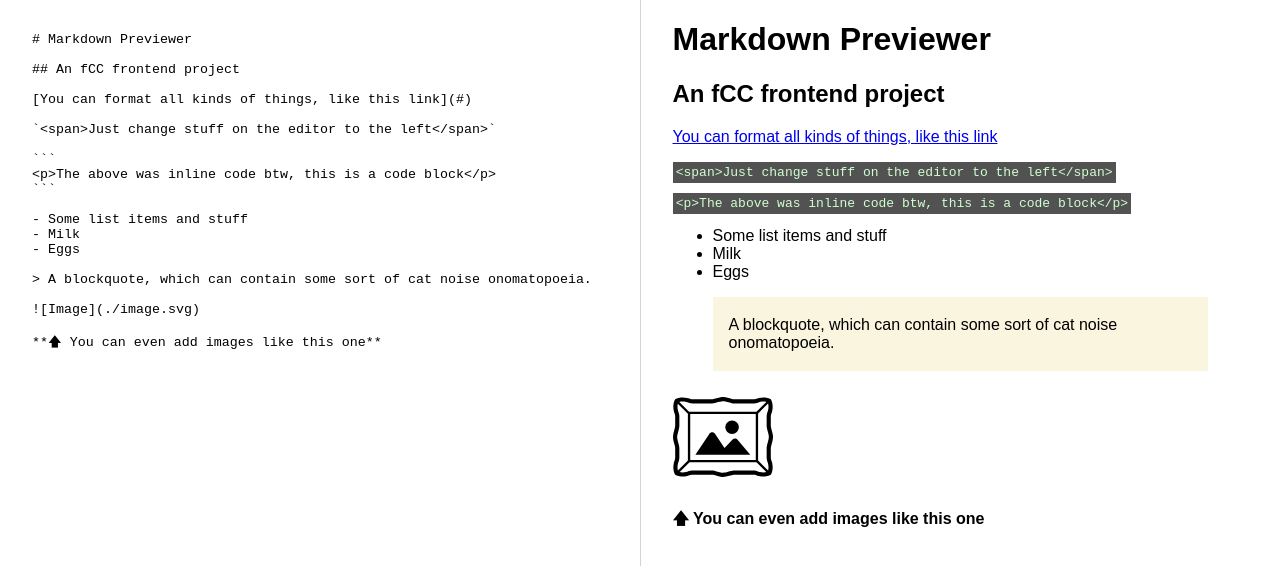
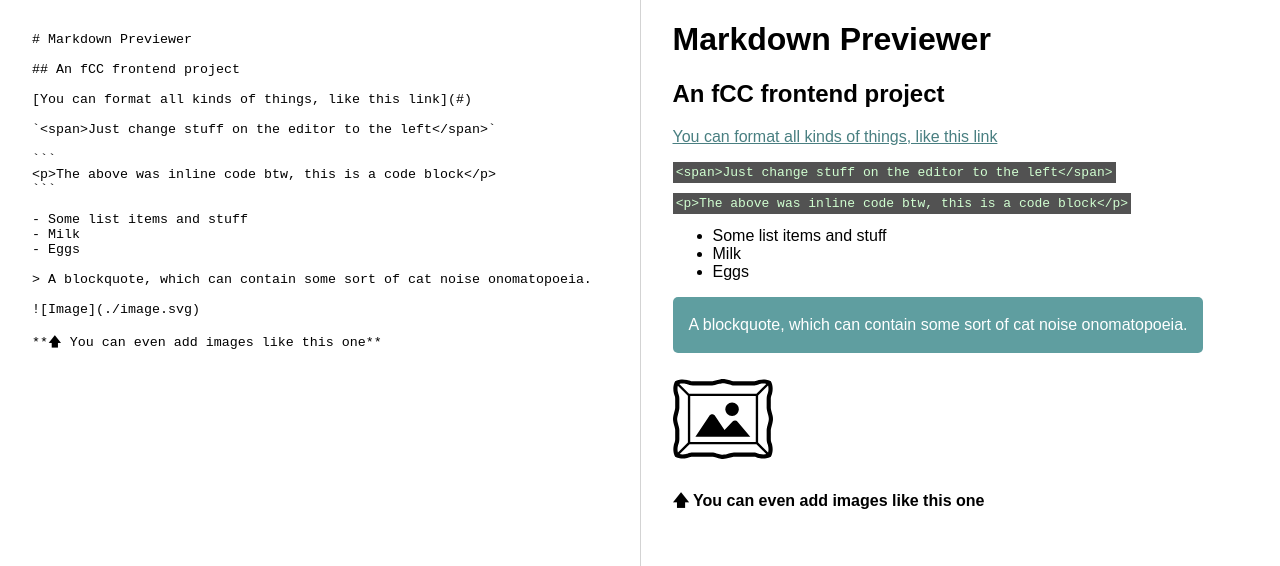
Before and after one commit to PDGPer/markdown-previewer, a React (Vite) app: page / in a window 1280 px wide. Shown: the top 566 px of the page. Built offline with nearby package versions, Linux system fonts and the light colour scheme.

Commit message:
Touched up CSS

```diff
--- a/index.css
+++ b/index.css
@@ -1,6 +1,14 @@
 body {
   margin: 0;
   padding: 0;
+}
+
+a {
+  color: rgb(73, 127, 129);
+}
+
+pre {
+  white-space: pre-wrap;
 }
 
 code {
@@ -10,8 +18,12 @@
 }
 
 blockquote {
-  background-color: rgb(250, 245, 223);
+  color: white;
+  background-color: cadetblue;
   padding: 0.2rem 1rem;
+  border-radius: 5px;
+  margin: 0;
+  display: inline-block;
 }
 
 #container {
```
